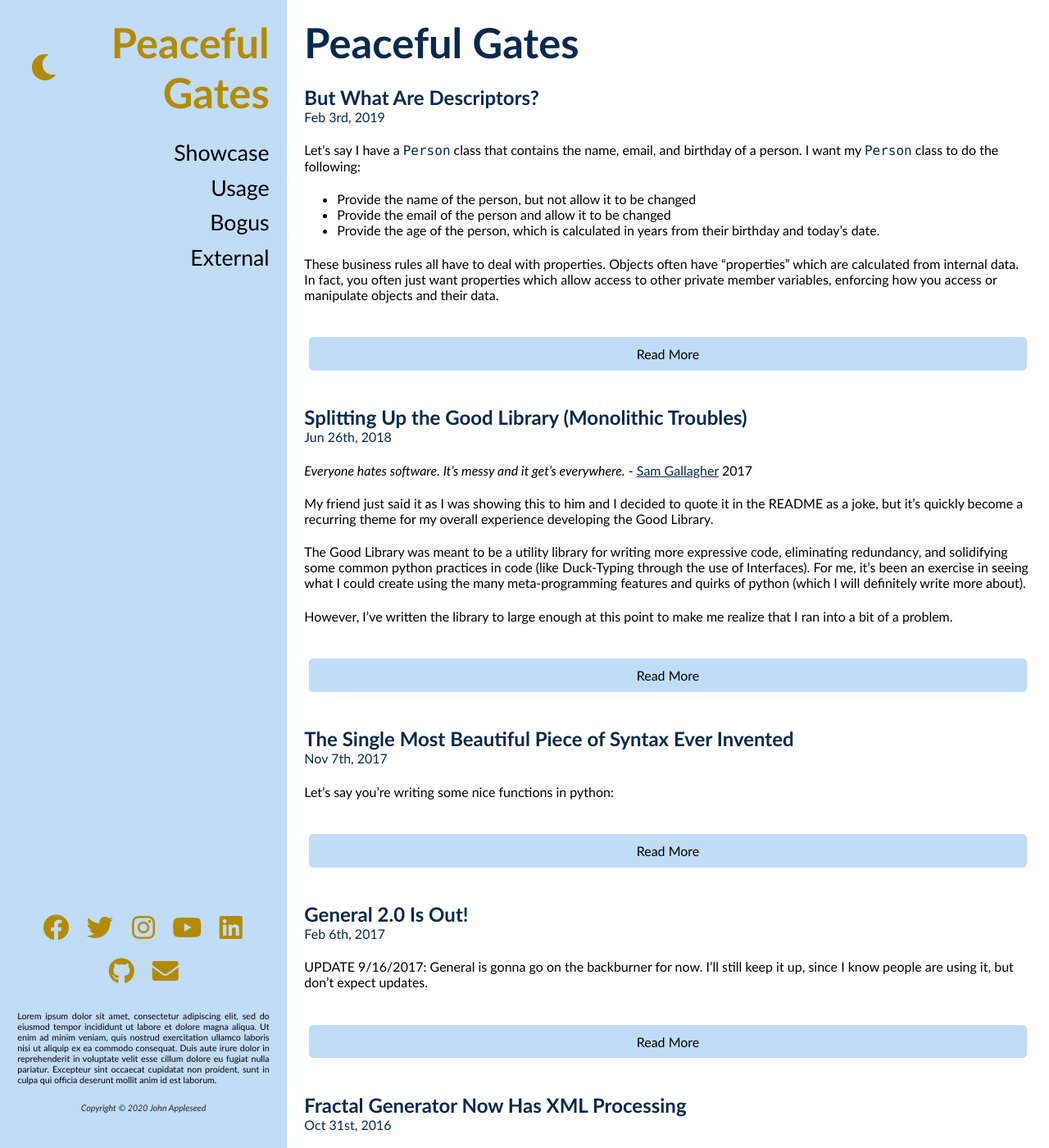
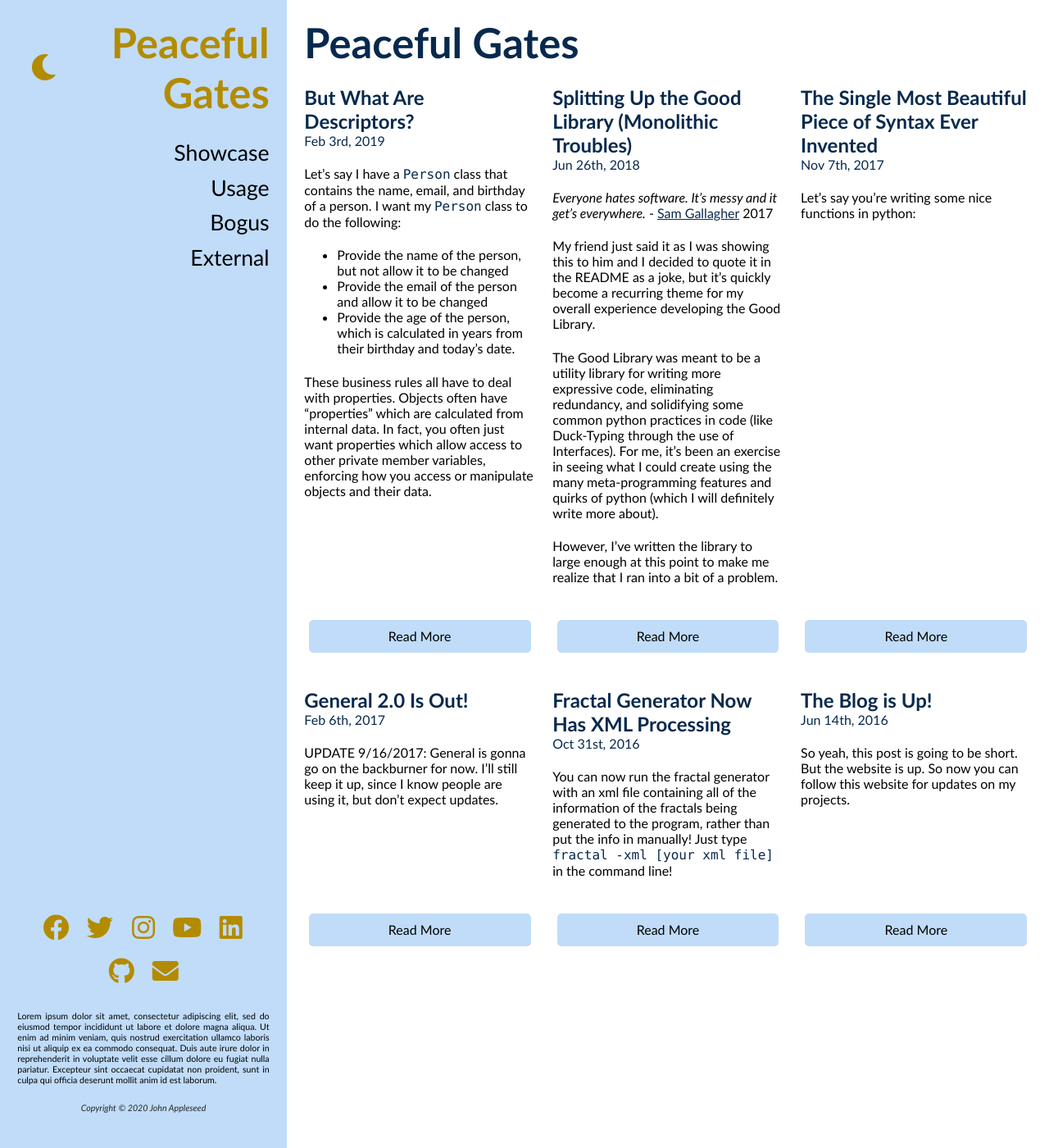
Before and after one commit to andydevs/jekyll-theme-peaceful-gates, a Jekyll site: the page built from index.html, in a window 1280 px wide and 1400 px high. Shown: the whole window at 82% size. Built offline with Jekyll 4.4.1, drawn with Linux system fonts in a browser that asks for light colours.

Commit message:
Implemented Post Grid

```diff
--- a/_sass/jekyll-theme-peaceful-gates/_homepage.scss
+++ b/_sass/jekyll-theme-peaceful-gates/_homepage.scss
@@ -3,6 +3,11 @@
     grid-template-rows: auto;
     grid-template-columns: 1fr;
     gap: $spacing-3;
+
+    @include on-desktop {
+        grid-template-rows: auto;
+        grid-template-columns: repeat(3, 1fr);
+    }
 }
 
 .snip {
--- a/_sass/jekyll-theme-peaceful-gates/_variables.scss
+++ b/_sass/jekyll-theme-peaceful-gates/_variables.scss
@@ -27,5 +27,5 @@ $normal-font-size: 12pt !default;
 $small-font-size: 8pt !default;
 
 // Breakpoints
-$breakpoint-mobile: 500px !default;
+$breakpoint-mobile: 800px !default;
 $desktop-menu-width: 350px !default;
```
Also changed, not shown: TODO.md (+2 -1 lines).
